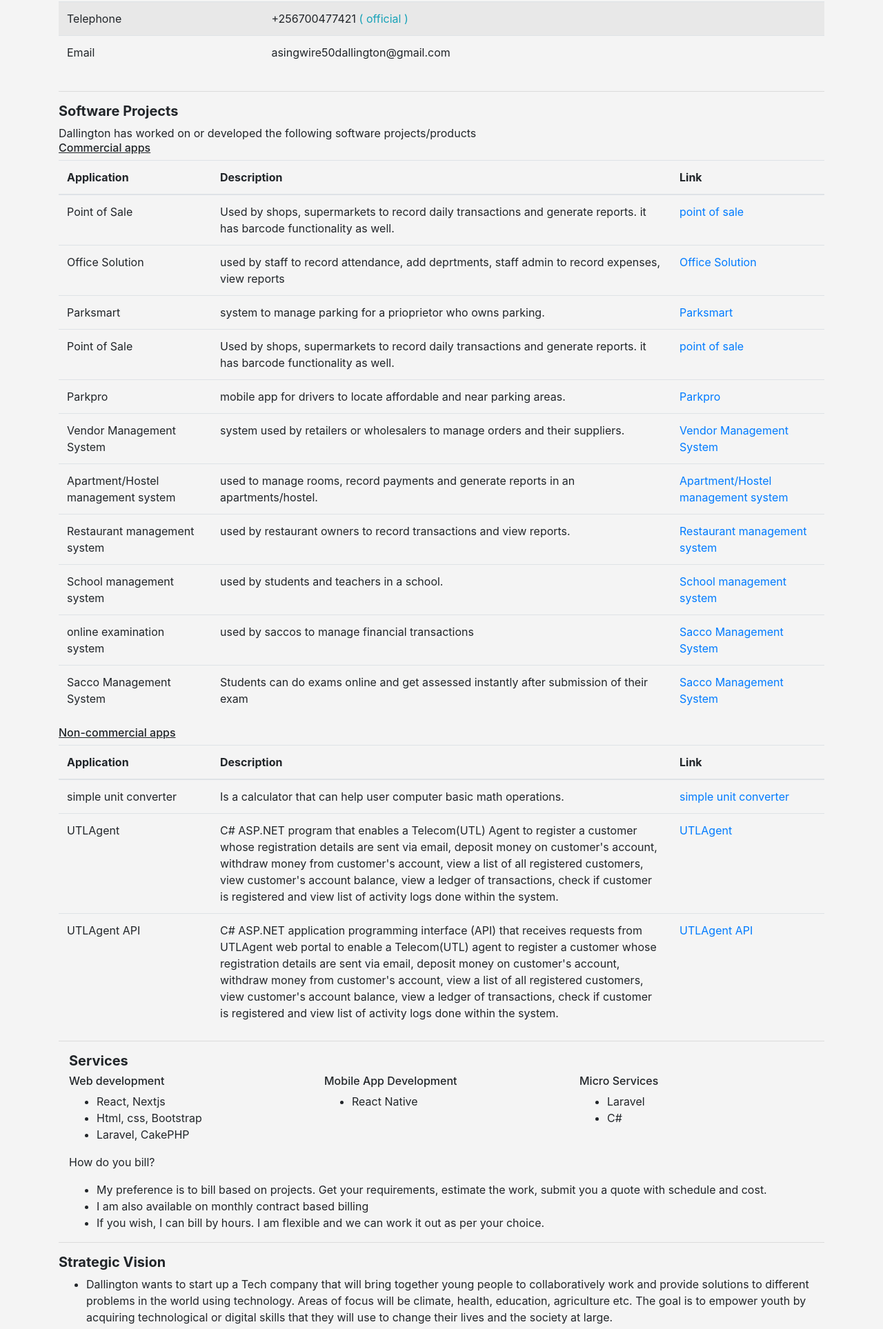
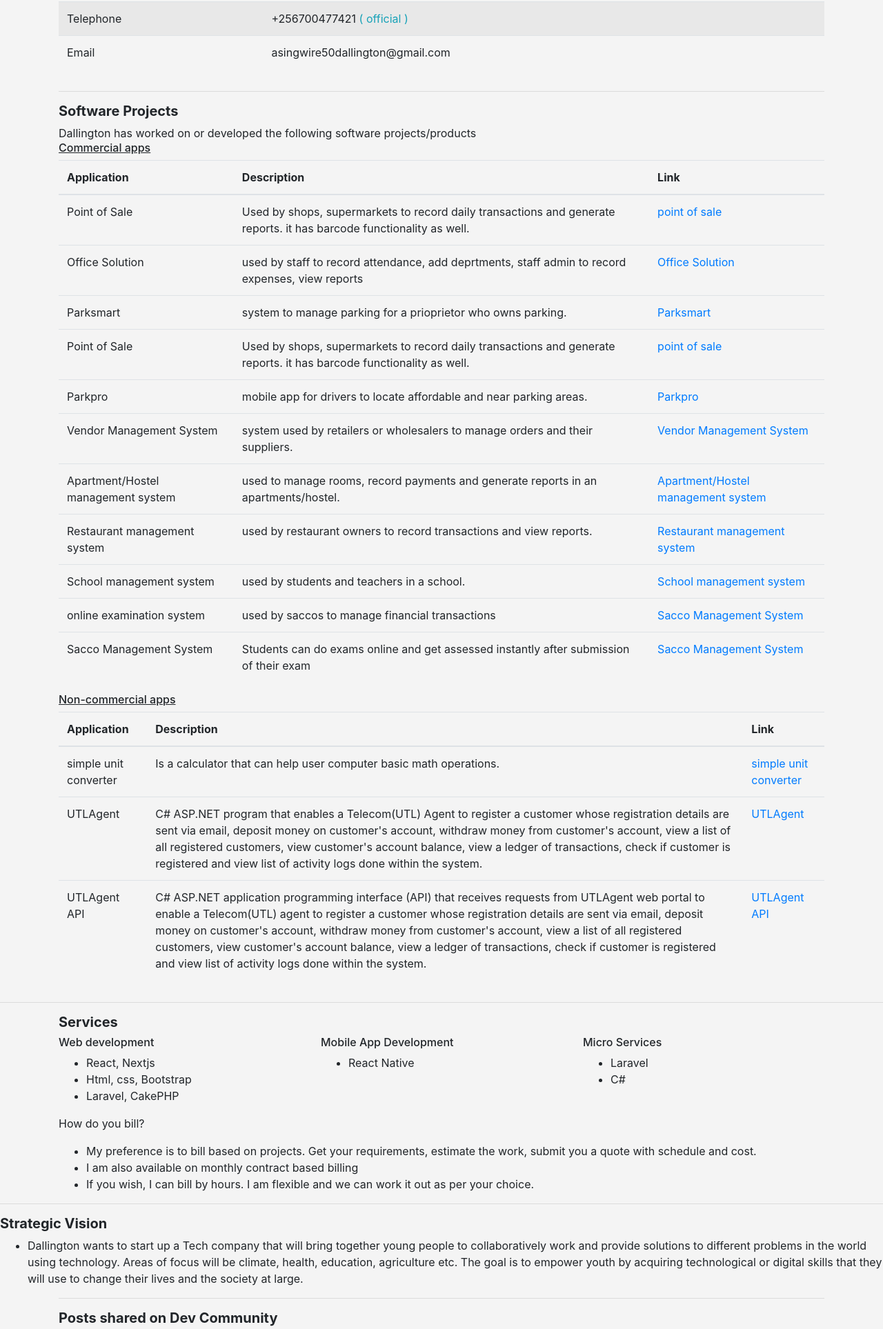
Before and after one commit to d-asingwire/dallingtonug, a PHP site: page / in a window 1280 px wide. Shown: the part 4323-6250 px from the top of the page at 69% size. Run offline with PHP 8.4, Linux system fonts and the light colour scheme.

Commit message:
changes dated 26/11/2021 13:01

```diff
--- a/index.php
+++ b/index.php
@@ -441,13 +441,13 @@
  Dallington has worked on or developed the following software projects/products
  <br/>
   <h6><u>Commercial apps</u></h6>
-
+  <div class="table-responsive">
   <table class="table">
    <thead>
      <tr class="text-left">
-   <th style="width: 20%">Application</th>
-   <th style="width: 60%">Description</th>
-   <th style="width: 20%">Link</th>
+   <th>Application</th>
+   <th>Description</th>
+   <th>Link</th>
    </tr>
    </thead>
 
@@ -522,17 +522,21 @@
   </tbody>
 
   </table>
+</div>
+</div>
 
 
 
+<div class="container">
     <h6><u>Non-commercial apps</u></h6>
 
+    <div class="table-responsive">
     <table class="table">
    <thead>
      <tr>
-     <th style="width: 20%">Application</th>
-   <th style="width: 60%">Description</th>
-   <th style="width: 20%">Link</th>
+     <th>Application</th>
+   <th>Description</th>
+   <th>Link</th>
    </tr>
    </thead>
 
@@ -568,7 +572,8 @@
   </tbody>
 
   </table>
-
+</div>
+</div>
 
   <hr/>
     <div class="container">
```
